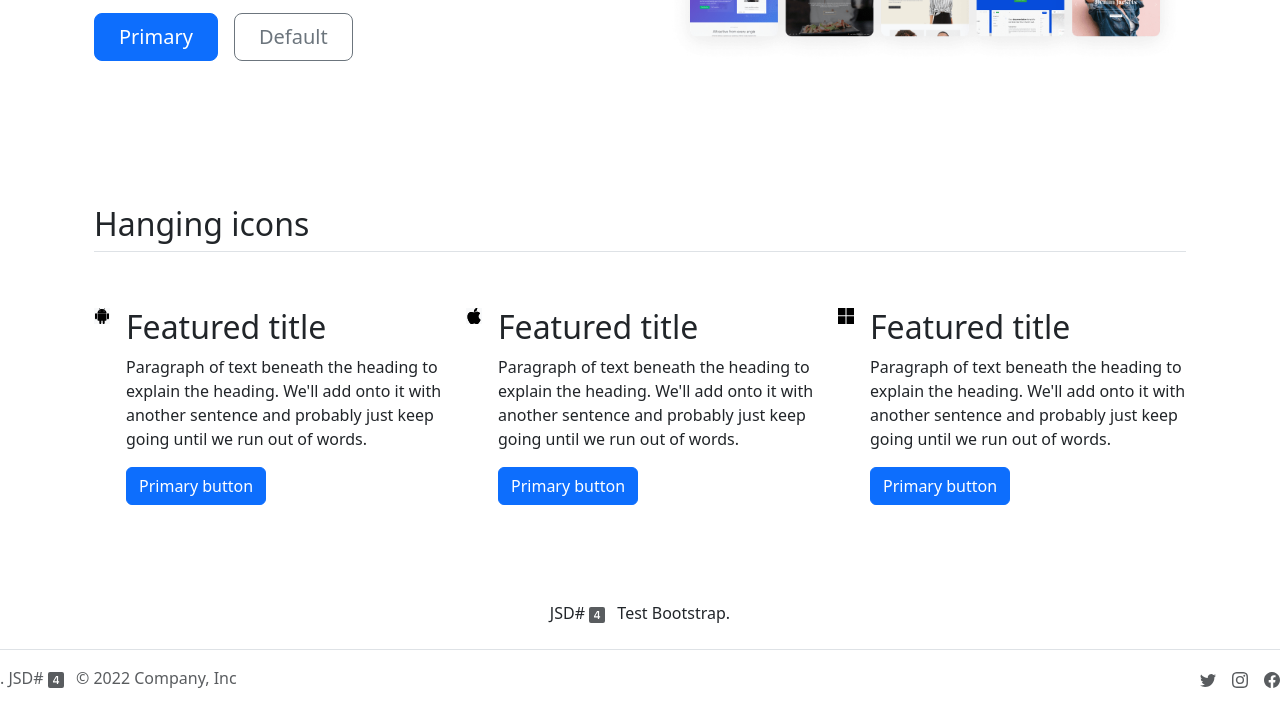
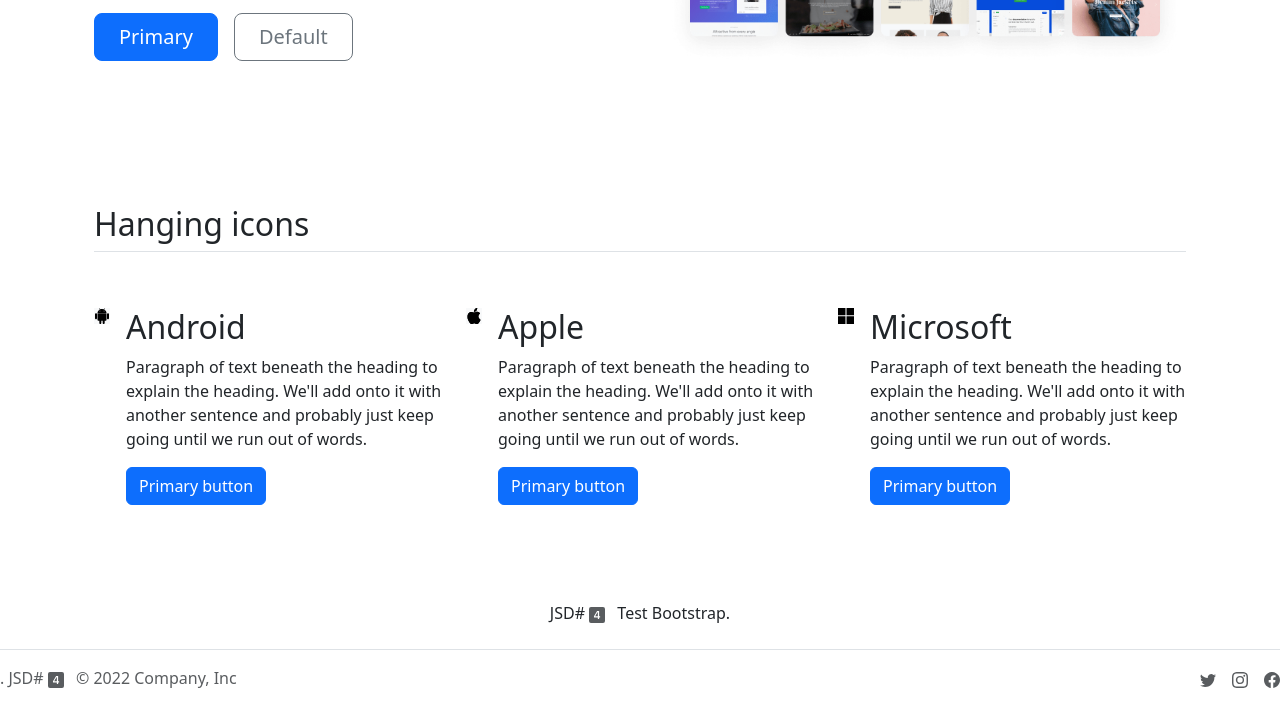
Before and after one commit to genarationth/assignment-anutpri, a plain HTML site: page index.html in a window 1280 px wide. Shown: the part 1104-1830 px from the top of the page. Drawn offline with Linux system fonts and the light colour scheme.

Commit message:
edit footer head

```diff
--- a/index.html
+++ b/index.html
@@ -87,7 +87,7 @@
           </svg>
         </div>
         <div>
-          <h3 class="fs-2">Featured title</h3>
+          <h3 class="fs-2">Android</h3>
           <p>Paragraph of text beneath the heading to explain the heading. We'll add onto it with another sentence and probably just keep going until we run out of words.</p>
           <a href="#" class="btn btn-primary">
             Primary button
@@ -104,7 +104,7 @@
           </svg>
         </div>
         <div>
-          <h3 class="fs-2">Featured title</h3>
+          <h3 class="fs-2">Apple</h3>
           <p>Paragraph of text beneath the heading to explain the heading. We'll add onto it with another sentence and probably just keep going until we run out of words.</p>
           <a href="#" class="btn btn-primary">
             Primary button
@@ -120,7 +120,7 @@
           </svg>
         </div>
         <div>
-          <h3 class="fs-2">Featured title</h3>
+          <h3 class="fs-2">Microsoft</h3>
           <p>Paragraph of text beneath the heading to explain the heading. We'll add onto it with another sentence and probably just keep going until we run out of words.</p>
           <a href="#" class="btn btn-primary">
             Primary button
```
